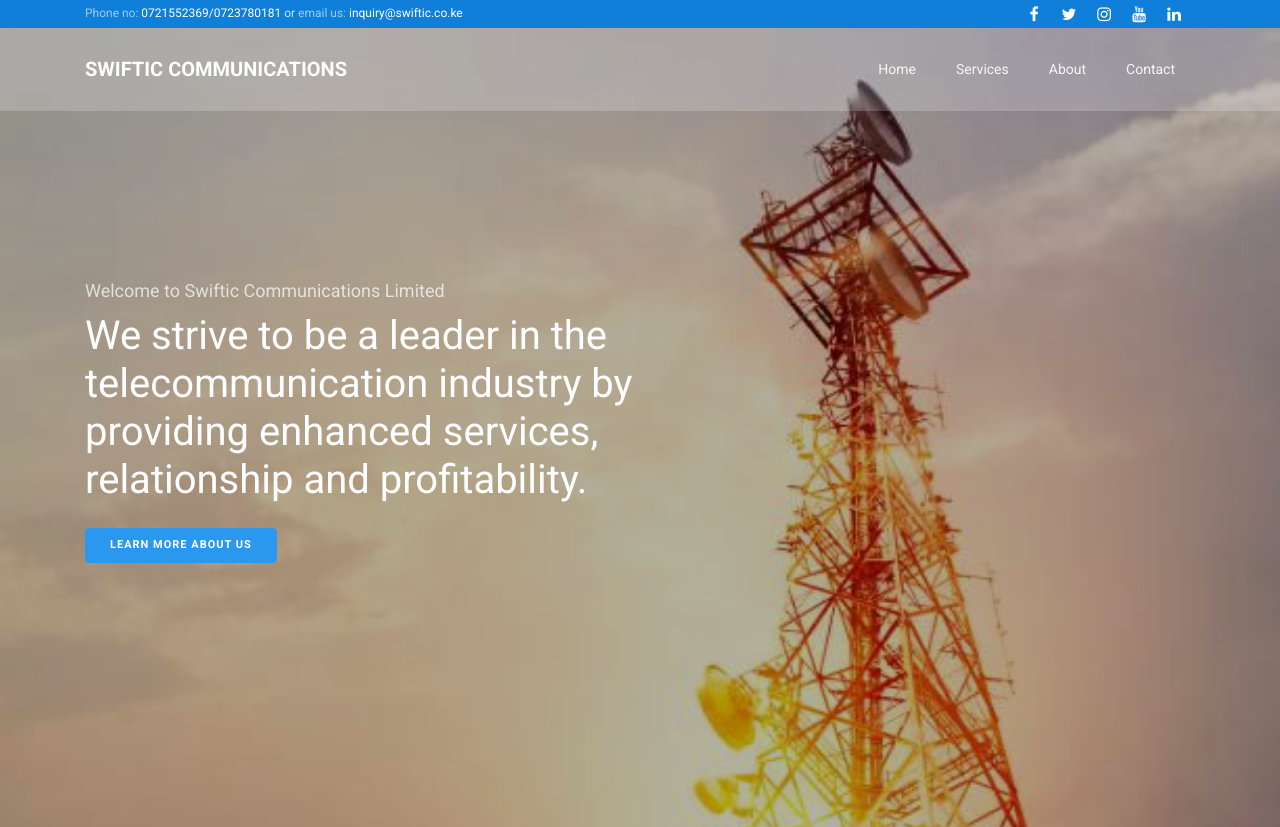
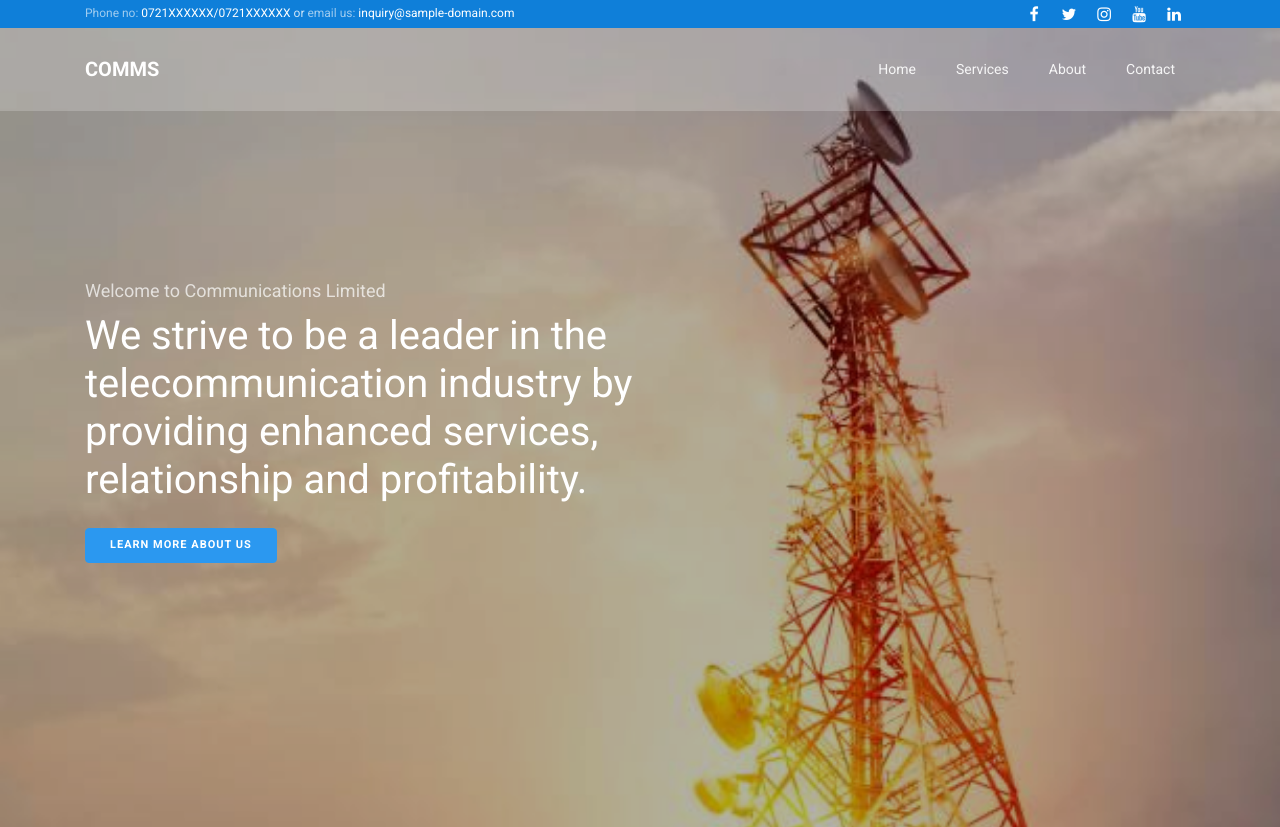
Before and after one commit to alAminMashar/Vanilla-PHP-Based-Web-Template, a PHP site: page /index.php in a window 1280 px wide. Shown: the top 827 px of the page. Run offline with PHP 8.4, Linux system fonts and the light colour scheme; some libraries are stand-ins or nearby versions; some web fonts are replaced.

Commit message:
Update env
Hidden sensitive information

```diff
--- a/env.php
+++ b/env.php
@@ -1,17 +1,17 @@
     <?php
 
-		$short_name = 'Swiftic Communications';
-		$domain = 'swiftic.co.ke';
-		$name = 'Swiftic Communications Limited';
+		$short_name = 'Comms';
+		$domain = 'sample-domain.com';
+		$name = 'Communications Limited';
 
 		$motto = 'We strive to be a leader in the telecommunication industry by providing enhanced
          services, relationship and profitability. ';
 
-		$phone_no = '0721552369/0723780181';
-		$email = 'inquiry@swiftic.co.ke';
+		$phone_no = '0721XXXXXX/0721XXXXXX';
+		$email = 'inquiry@sample-domain.com';
 
 		$location = 'Nairobi, Kenya';
-		$po_box = 'P.O Box 70450 - 00400';
+		$po_box = 'P.O Box 0000 - 0000';
 
 
 		$facebook = '';
```
